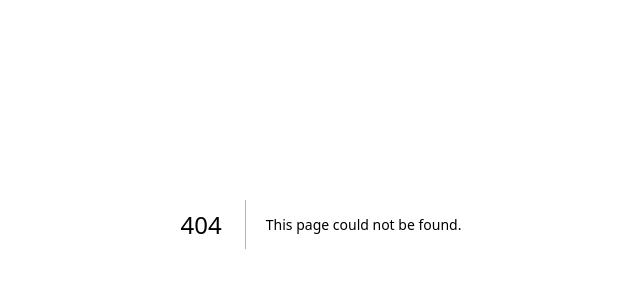
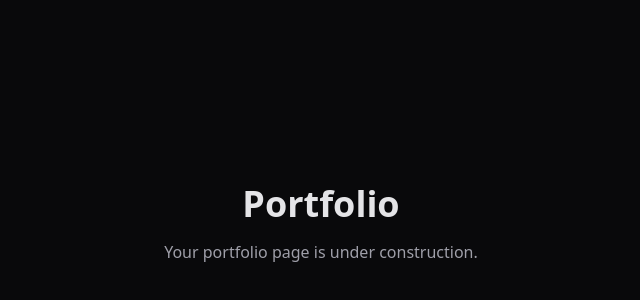
Before and after one commit to eyes-pick/kapsules, a Next.js app: page /portfolio in a window 1280 px wide. Before the commit this address had no page. Shown: the part 176-476 px from the top of the page, without its empty margins (319-959 px from the left). Built offline with nearby package versions, Linux system fonts and the light colour scheme.

Commit message:
feat: add modular Portfolio, Projects, and Settings pages with corresponding Shell and Content components

```diff
--- /dev/null
+++ b/app/portfolio/page.tsx
@@ -0,0 +1,5 @@
+import PortfolioShell from '@/components/portfolio/PortfolioShell';
+
+export default function PortfolioPage() {
+    return <PortfolioShell />;
+}
--- /dev/null
+++ b/app/projects/page.tsx
@@ -0,0 +1,5 @@
+import ProjectsShell from '@/components/projects/ProjectsShell';
+
+export default function ProjectsPage() {
+    return <ProjectsShell />;
+}
--- /dev/null
+++ b/app/settings/page.tsx
@@ -0,0 +1,5 @@
+import SettingsShell from '@/components/settings/SettingsShell';
+
+export default function SettingsPage() {
+    return <SettingsShell />;
+}
--- a/components/landing/heroSection.tsx
+++ b/components/landing/heroSection.tsx
@@ -63,7 +63,7 @@ export default function HeroSection() {
   };
 
   return (
-    <section className="min-h-[calc(60vh-4rem)] bg-gradient-to-br from-green-400/20 via-zinc-950 to-zinc-950 flex items-center justify-center px-4 py-16">
+    <section className="min-h-screen bg-gradient-to-br from-green-400/20 via-zinc-950 to-zinc-950 flex items-center justify-center px-4 py-16">
       <div className="max-w-2xl mx-auto text-center space-y-8">
         <div className="space-y-4">
           <div className="flex items-center justify-center gap-2 mb-4">
--- /dev/null
+++ b/components/portfolio/PortfolioContent.tsx
@@ -0,0 +1,8 @@
+export function PortfolioContent() {
+    return (
+        <div className="min-h-screen flex flex-col items-center justify-center text-center">
+            <h1 className="text-4xl font-bold mb-4">Portfolio</h1>
+            <p className="text-zinc-400">Your portfolio page is under construction.</p>
+        </div>
+    );
+}
--- /dev/null
+++ b/components/portfolio/PortfolioShell.tsx
@@ -0,0 +1,11 @@
+import { ReactNode } from 'react';
+import { PortfolioContent } from './PortfolioContent';
+
+export default function PortfolioShell({ children }: { children?: ReactNode }) {
+    return (
+        <div>
+            <PortfolioContent />
+            {children}
+        </div>
+    );
+}
--- /dev/null
+++ b/components/projects/ProjectsContent.tsx
@@ -0,0 +1,8 @@
+export function ProjectsContent() {
+    return (
+        <div className="min-h-screen flex flex-col items-center justify-center text-center">
+            <h1 className="text-4xl font-bold mb-4">Projects</h1>
+            <p className="text-zinc-400">Your projects page is under construction.</p>
+        </div>
+    );
+}
--- /dev/null
+++ b/components/projects/ProjectsShell.tsx
@@ -0,0 +1,11 @@
+import { ReactNode } from 'react';
+import { ProjectsContent } from './ProjectsContent';
+
+export default function ProjectsShell({ children }: { children?: ReactNode }) {
+    return (
+        <div>
+            <ProjectsContent />
+            {children}
+        </div>
+    );
+}
--- /dev/null
+++ b/components/settings/SettingsContent.tsx
@@ -0,0 +1,8 @@
+export function SettingsContent() {
+    return (
+        <div className="min-h-screen flex flex-col items-center justify-center text-center">
+            <h1 className="text-4xl font-bold mb-4">Settings</h1>
+            <p className="text-zinc-400">Your settings page is under construction.</p>
+        </div>
+    );
+}
--- /dev/null
+++ b/components/settings/SettingsShell.tsx
@@ -0,0 +1,11 @@
+import { ReactNode } from 'react';
+import { SettingsContent } from './SettingsContent';
+
+export default function SettingsShell({ children }: { children?: ReactNode }) {
+    return (
+        <div>
+            <SettingsContent />
+            {children}
+        </div>
+    );
+}
```
Also changed, not shown: 4 other files (tests, documents, lock files or other folders).
